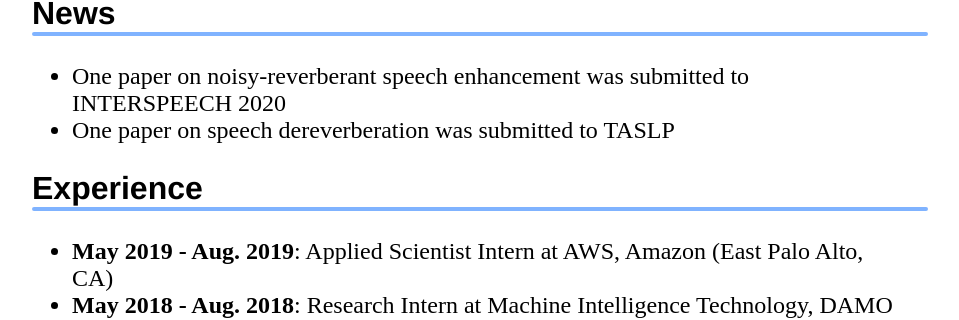
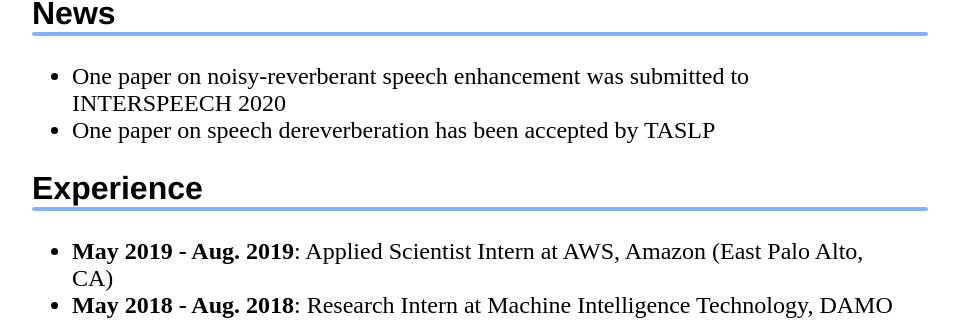
Before and after one commit to cliffzhao/cliffzhao.github.io, a Jekyll site: the page built from index.html, in a window 1280 px wide. Shown: the part 601-921 px from the top of the page, without its empty margins (160-1119 px from the left). Built offline with Jekyll 4.4.1, drawn with Linux system fonts in a browser that asks for light colours.

Commit message:
Update index.html

```diff
--- a/index.html
+++ b/index.html
@@ -27,7 +27,7 @@ title: Yan Zhao
 
     <li> One paper on noisy-reverberant speech enhancement was submitted to INTERSPEECH 2020
 
-    <li> One paper on speech dereverberation was submitted to TASLP
+    <li> One paper on speech dereverberation has been accepted by TASLP
 
     </ul>
 
```
